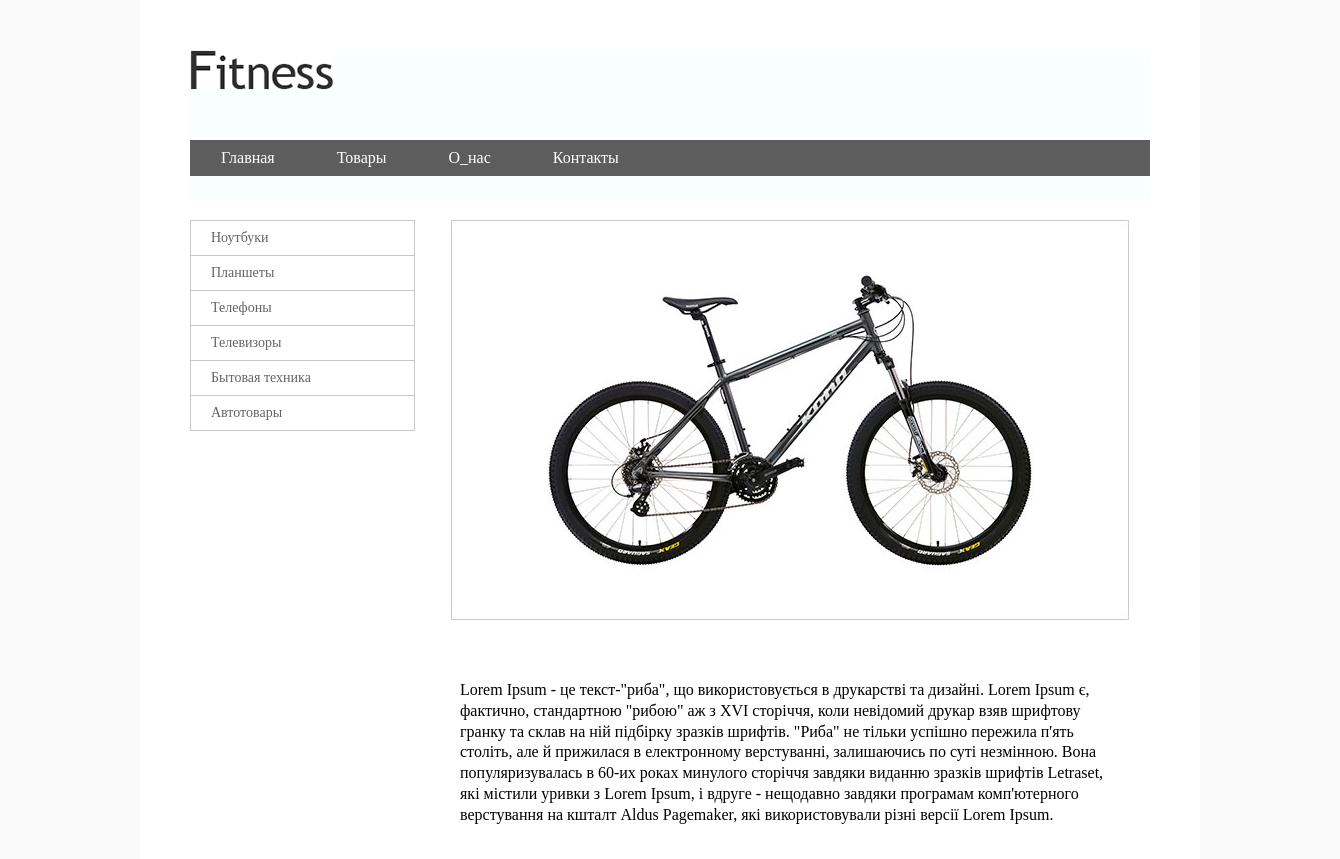
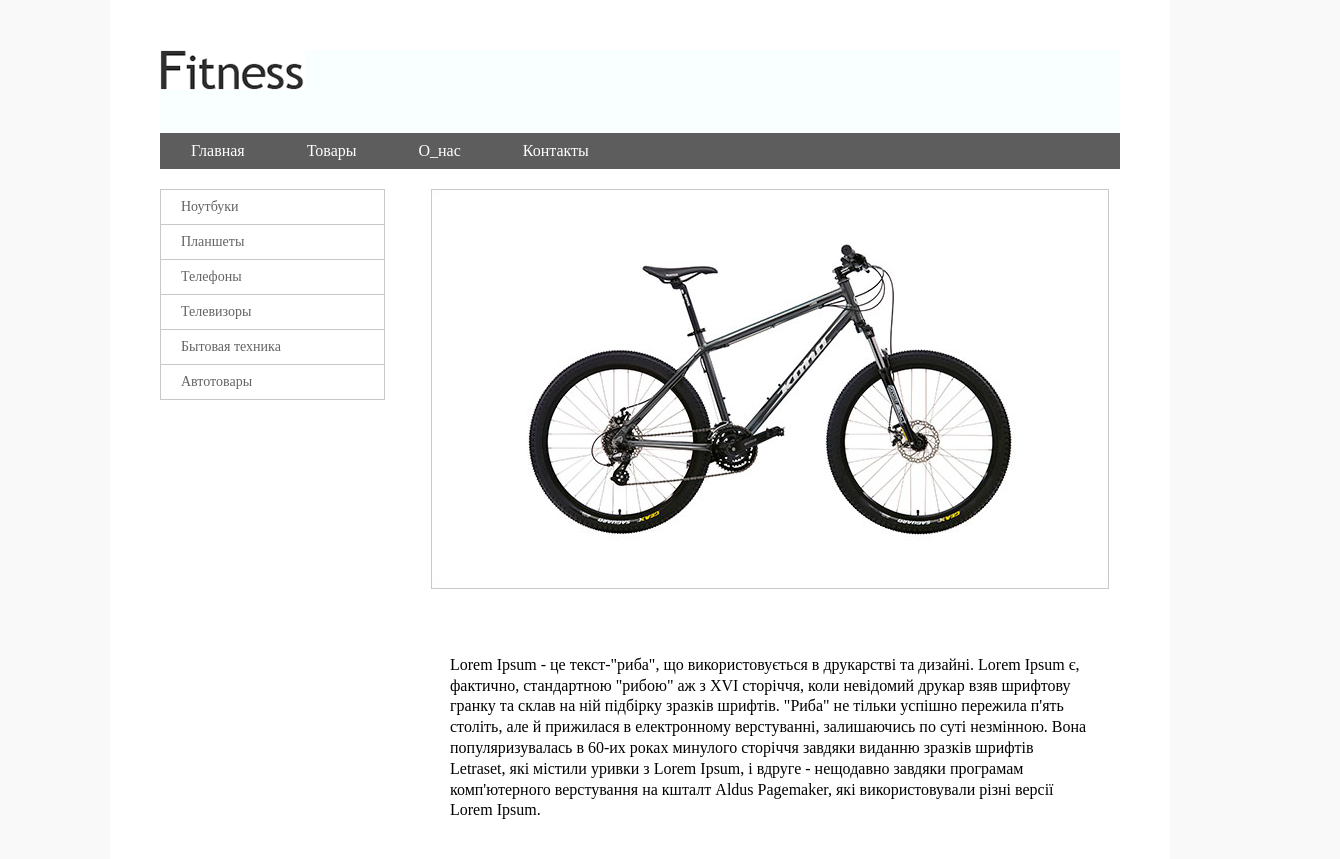
Before and after one commit to heleni-i/heleni-i, a plain HTML site: page html/dz3/index.html in a window 1280 px wide. Shown: the top 859 px of the page, 1340 px wide, since content can reach past the window. Drawn offline with Linux system fonts and the light colour scheme; files whose address does not match are found by name.

Commit message:
fixed bugs

```diff
--- a/html/dz3/css/style.css
+++ b/html/dz3/css/style.css
@@ -5,7 +5,6 @@
 }
 
 body {
-	width: 1340px;
 	background: #f9f9f9;
 }
 
@@ -14,7 +13,7 @@ a {
 }
 
 .wrapper {
-	max-width: 960px;
+	width: 960px;
 	background: #ffffff;
 	padding: 50px 50px;
 	margin: auto;
@@ -22,13 +21,10 @@ a {
 
 .header {
 	width: 960px;
-	height: 150px;
 	background: #f9ffffff;
 }
 
 .logo {
-	width: 145px;
-	height: 50px;
 	margin-bottom: 40px;
 }
 
@@ -99,18 +95,17 @@ a {
 }
 
 .container {
-	padding-top: 20px;
+	margin-top: 20px;
 }
 
 .content {
-	width: 720px;
+	width: 700px;
 	float: right;
 	line-height: 1.3;
 
 }
 
 .img {
-	height: 400px;
 	border: none;
 	margin-bottom: 30px;
 	padding: 0;
--- a/html/dz3/index.html
+++ b/html/dz3/index.html
@@ -12,7 +12,7 @@
  <div class="wrapper">
   <div class="header">
    <div class="logo">
-   <a href="#"><img src="images/logo.png" alt="Fitness logo" title="Fitness logo"></a>
+   <a href="#"><img src="img/logo.png" alt="Fitness logo" title="Fitness logo"></a>
    </div>
    <div class="nav-top clearfix">
     <ul>
```
Also changed, not shown: html/dz3/img/logo.png (renamed from html/dz3/images/logo.png), html/dz3/img/vel.jpg (renamed from html/dz3/images/vel.jpg).
